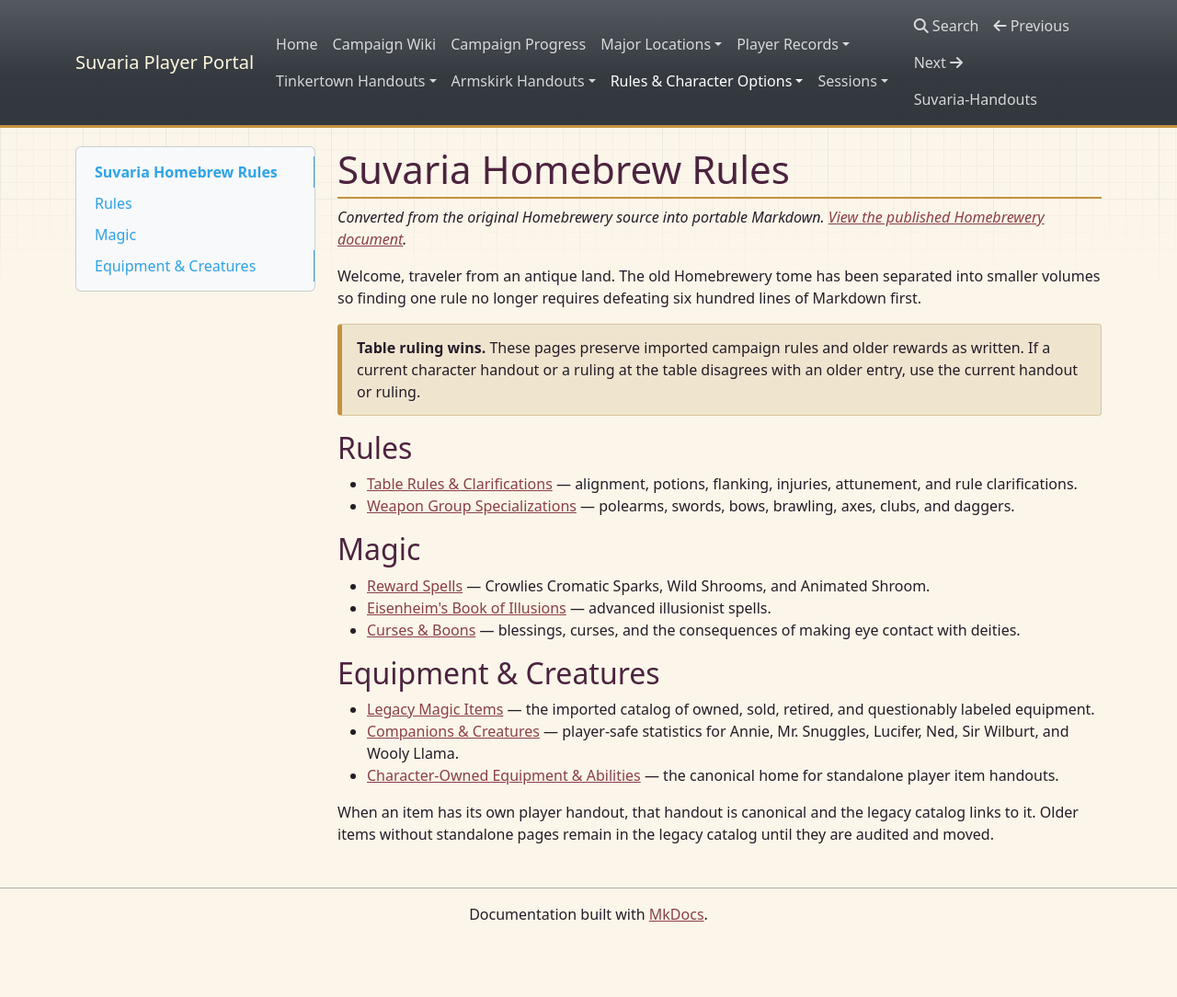
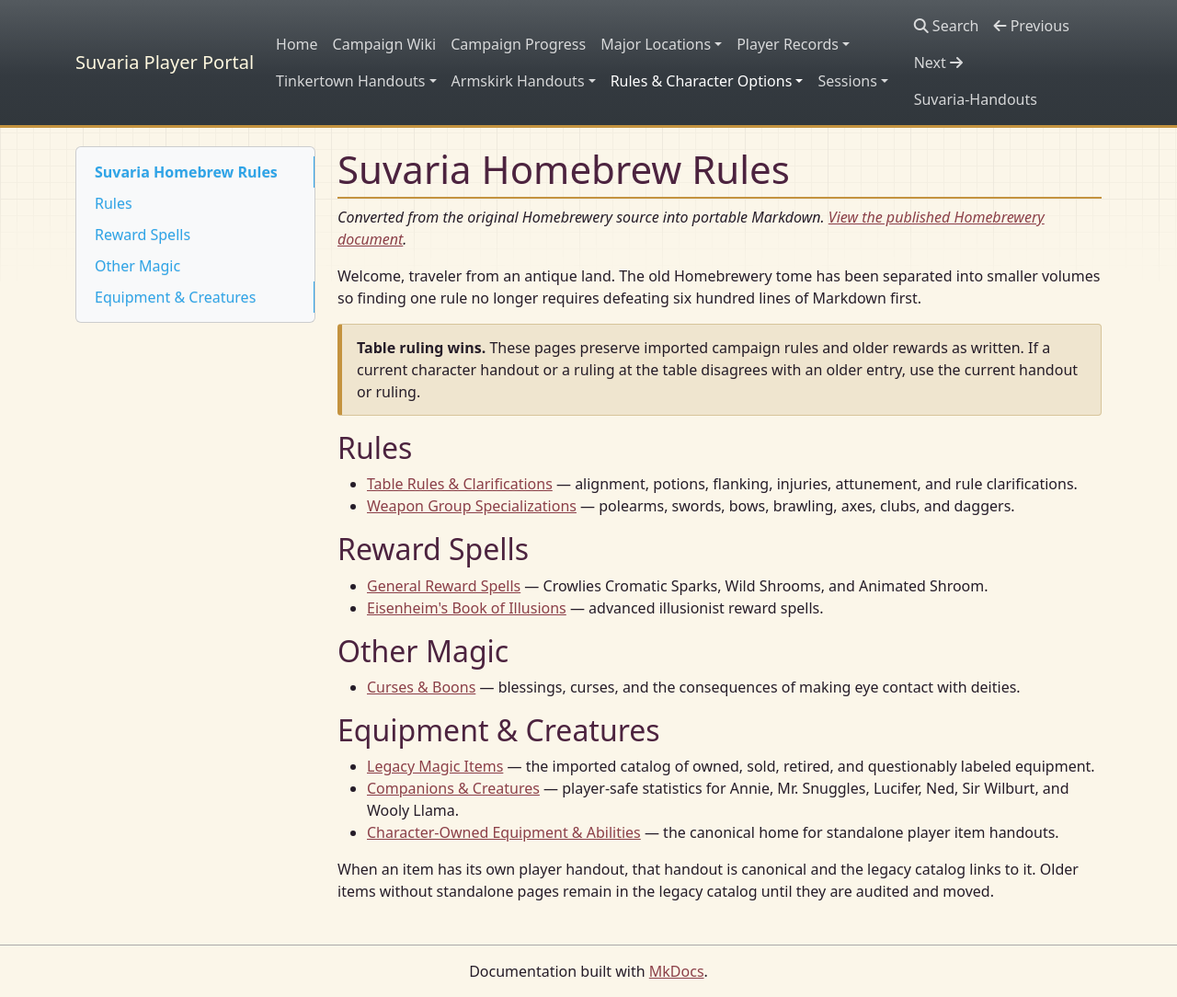
Before and after one commit to blakewrege/Suvaria-Handouts, an MkDocs documentation site: the page built from docs/suvaria-homebrew-rules.md, in a window 1280 px wide and 1084 px high. Shown: the whole window at 92% size. Built offline with MkDocs 1.6.1, drawn with Linux system fonts in a browser that asks for light colours; nearby versions of some CDN libraries.

```diff
--- a/docs/suvaria-homebrew-rules.md
+++ b/docs/suvaria-homebrew-rules.md
@@ -11,10 +11,13 @@ Welcome, traveler from an antique land. The old Homebrewery tome has been separa
 - [Table Rules & Clarifications](homebrew-table-rules.md) — alignment, potions, flanking, injuries, attunement, and rule clarifications.
 - [Weapon Group Specializations](homebrew-weapon-specializations.md) — polearms, swords, bows, brawling, axes, clubs, and daggers.
 
-## Magic
+## Reward Spells
 
-- [Reward Spells](homebrew-spells.md) — Crowlies Cromatic Sparks, Wild Shrooms, and Animated Shroom.
-- [Eisenheim's Book of Illusions](eisenheims-book-of-illusions.md) — advanced illusionist spells.
+- [General Reward Spells](homebrew-spells.md) — Crowlies Cromatic Sparks, Wild Shrooms, and Animated Shroom.
+- [Eisenheim's Book of Illusions](eisenheims-book-of-illusions.md) — advanced illusionist reward spells.
+
+## Other Magic
+
 - [Curses & Boons](homebrew-curses-and-boons.md) — blessings, curses, and the consequences of making eye contact with deities.
 
 ## Equipment & Creatures
--- a/mkdocs.yml
+++ b/mkdocs.yml
@@ -35,11 +35,13 @@ nav:
       - "Krunk": krunk-record.md
       - Equipment & Abilities:
           - Start Here: player-items.md
+          - "Krunk — Excalibur, the Promised Dawn": excalibur-promised-dawn.md
           - "Fang — Bag of Seed Tricks": bag-of-seed-tricks.md
           - "Fang — Skyhook Maneuver Gear": skyhook-maneuver-gear.md
           - "Krunk — Ash’s Righteous Chainsaw Blade": ashs-righteous-chainsaw-blade.md
           - "Caracas — Plasma Cutter of Limb Severance": plasma-cutter-of-limb-severance.md
           - "Bells — Stasis Module Charm": stasis-module-charm.md
+          - "Bells — Staff of Whispers of the Dark Lord": staff-of-whispers-of-the-dark-lord.md
           - "Amerilis — Spellbook": amerilis-spellbook.md
           - "Amerilis — Heritage, Cloak, Brooch & Cinderkin": amerilis-heritage-and-equipment.md
           - "Amerilis — Cinderkin Statistics": cinderkin-player-statistics.md
@@ -70,8 +72,9 @@ nav:
       - "Start Here": suvaria-homebrew-rules.md
       - "Table Rules & Clarifications": homebrew-table-rules.md
       - "Weapon Group Specializations": homebrew-weapon-specializations.md
-      - "Reward Spells": homebrew-spells.md
-      - "Eisenheim's Book of Illusions": eisenheims-book-of-illusions.md
+      - Reward Spells:
+          - "General Reward Spells": homebrew-spells.md
+          - "Eisenheim's Book of Illusions": eisenheims-book-of-illusions.md
       - "Curses & Boons": homebrew-curses-and-boons.md
       - "Legacy Magic Items": homebrew-magic-items.md
       - "Companions & Creatures": homebrew-companions-and-creatures.md
```
Also changed, not shown: docs/bellafronte-dupree-bells-record.md (+2 -0 lines), docs/player-items.md (+2 -0 lines), docs/player-records.md (+2 -0 lines), docs/pre-077.md (+2 -1 lines), docs/staff-of-whispers-of-the-dark-lord.md (added, +94 -0 lines).
